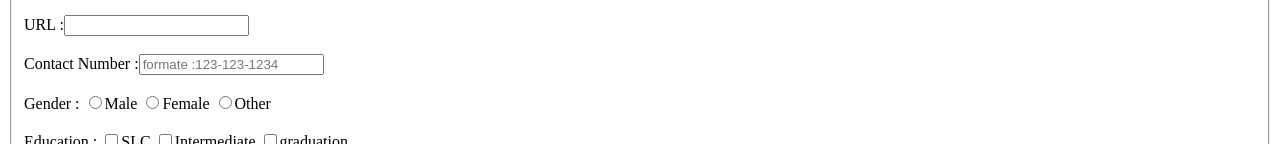
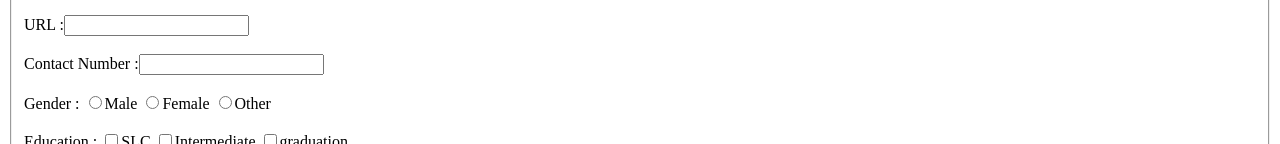
Before and after one commit to Kingsaurav/Registration-form, a plain HTML site: page index.html in a window 1280 px wide. Shown: the part 328-472 px from the top of the page. Drawn offline with Linux system fonts and the light colour scheme.

Commit message:
Update index.html

```diff
--- a/index.html
+++ b/index.html
@@ -18,7 +18,7 @@
         <label>Birth-Date :</label><input type="date" name="Birth-date"><br><br>
         <lable>Telephone Number :</lable><input type="number" name="TelephoneNumber "><br><br>
         <lable>URL :</lable><input type="url" name="url"><br><br>
-        <label>Contact Number :</label><input type="tel" name="contactnumber" pattern="[0-9]{3}" placeholder="formate :123-123-1234"><br><br>
+        <label>Contact Number :</label><input type="tel" name="contactnumber" ><br><br>
 
         <label>Gender :</label>
         <input type="radio" name="gender" value="male">Male
```
